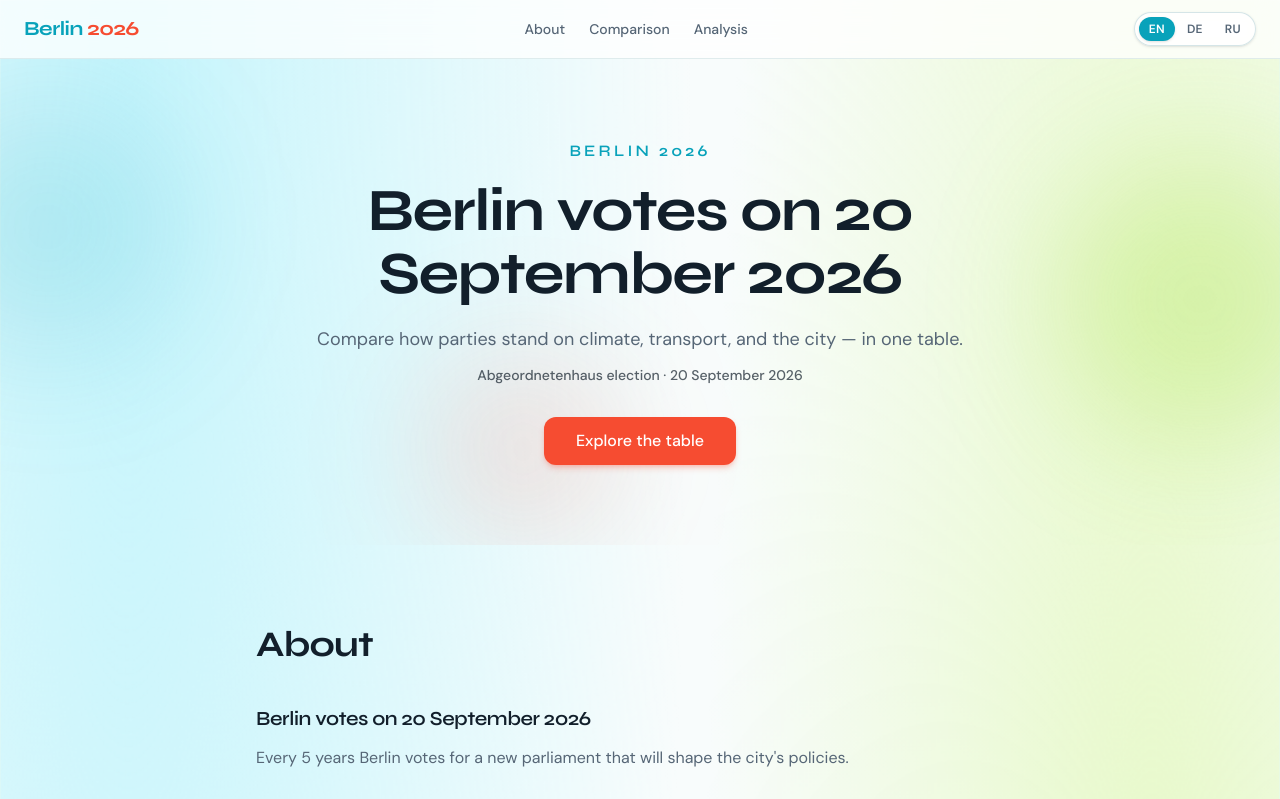
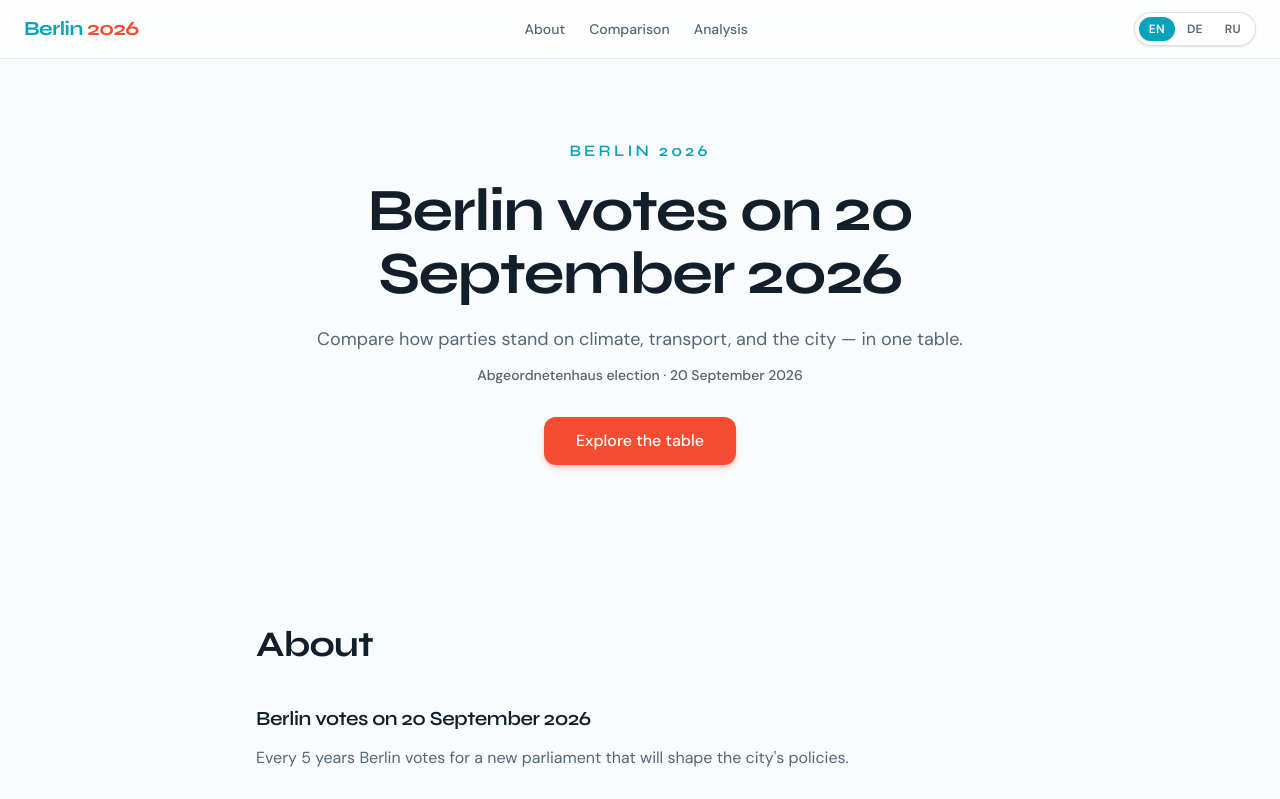
Before and after one commit to mashazyu/berlin-2026, a Next.js app: page /en in a window 1280 px wide. Shown: the top 799 px of the page. Built offline with nearby package versions, Linux system fonts and the light colour scheme.

Commit message:
style: remove gradient background

```diff
--- a/app/globals.css
+++ b/app/globals.css
@@ -25,9 +25,6 @@
   --stance-against: 8 78% 52%;
   --stance-mixed: 38 92% 48%;
   --stance-none: 210 12% 62%;
-  --mesh-1: 188 90% 88%;
-  --mesh-2: 82 80% 88%;
-  --mesh-3: 8 90% 90%;
 }
 
 @theme inline {
@@ -120,14 +117,6 @@
   }
 }
 
-.mesh-bg {
-  background-color: hsl(var(--background));
-  background-image:
-    radial-gradient(ellipse 80% 60% at 10% 0%, hsl(var(--mesh-1)) 0%, transparent 55%),
-    radial-gradient(ellipse 70% 50% at 90% 10%, hsl(var(--mesh-2)) 0%, transparent 50%),
-    radial-gradient(ellipse 60% 40% at 50% 100%, hsl(var(--mesh-3)) 0%, transparent 55%);
-}
-
 .lang-fade {
   animation: fade-in 0.35s ease-out;
 }
--- a/components/hero.tsx
+++ b/components/hero.tsx
@@ -7,12 +7,8 @@ export function Hero() {
   const { translations: t } = useLanguage()
 
   return (
-    <section className="relative overflow-hidden px-4 pb-16 pt-14 sm:px-6 sm:pb-20 sm:pt-20">
-      <div className="pointer-events-none absolute -left-20 top-10 h-64 w-64 rounded-full bg-primary/15 blur-3xl" />
-      <div className="pointer-events-none absolute -right-16 top-24 h-72 w-72 rounded-full bg-secondary/25 blur-3xl" />
-      <div className="pointer-events-none absolute bottom-0 left-1/3 h-48 w-48 rounded-full bg-accent/15 blur-3xl" />
-
-      <div className="relative mx-auto max-w-4xl animate-[rise_0.55s_ease-out_both] text-center">
+    <section className="px-4 pb-16 pt-14 sm:px-6 sm:pb-20 sm:pt-20">
+      <div className="mx-auto max-w-4xl animate-[rise_0.55s_ease-out_both] text-center">
         <p className="mb-4 font-display text-sm font-semibold uppercase tracking-[0.2em] text-primary sm:text-base">
           {t.brand.name}
         </p>
--- a/components/home-page-client.tsx
+++ b/components/home-page-client.tsx
@@ -18,7 +18,7 @@ export function HomePageClient({
   const comparison = comparisonByLang[language] ?? comparisonByLang.en
 
   return (
-    <div className="mesh-bg lang-fade min-h-screen" key={language}>
+    <div className="lang-fade min-h-screen bg-background" key={language}>
       <SiteHeader />
       <main>
         <Hero />
--- a/components/privacy-page-client.tsx
+++ b/components/privacy-page-client.tsx
@@ -18,7 +18,7 @@ export function PrivacyPageClient() {
   ]
 
   return (
-    <div className="mesh-bg min-h-screen">
+    <div className="min-h-screen bg-background">
       <SiteHeader />
       <main className="mx-auto max-w-3xl px-4 py-14 sm:px-6 sm:py-20">
         <h1 className="font-display text-3xl font-bold tracking-tight sm:text-4xl">
```
